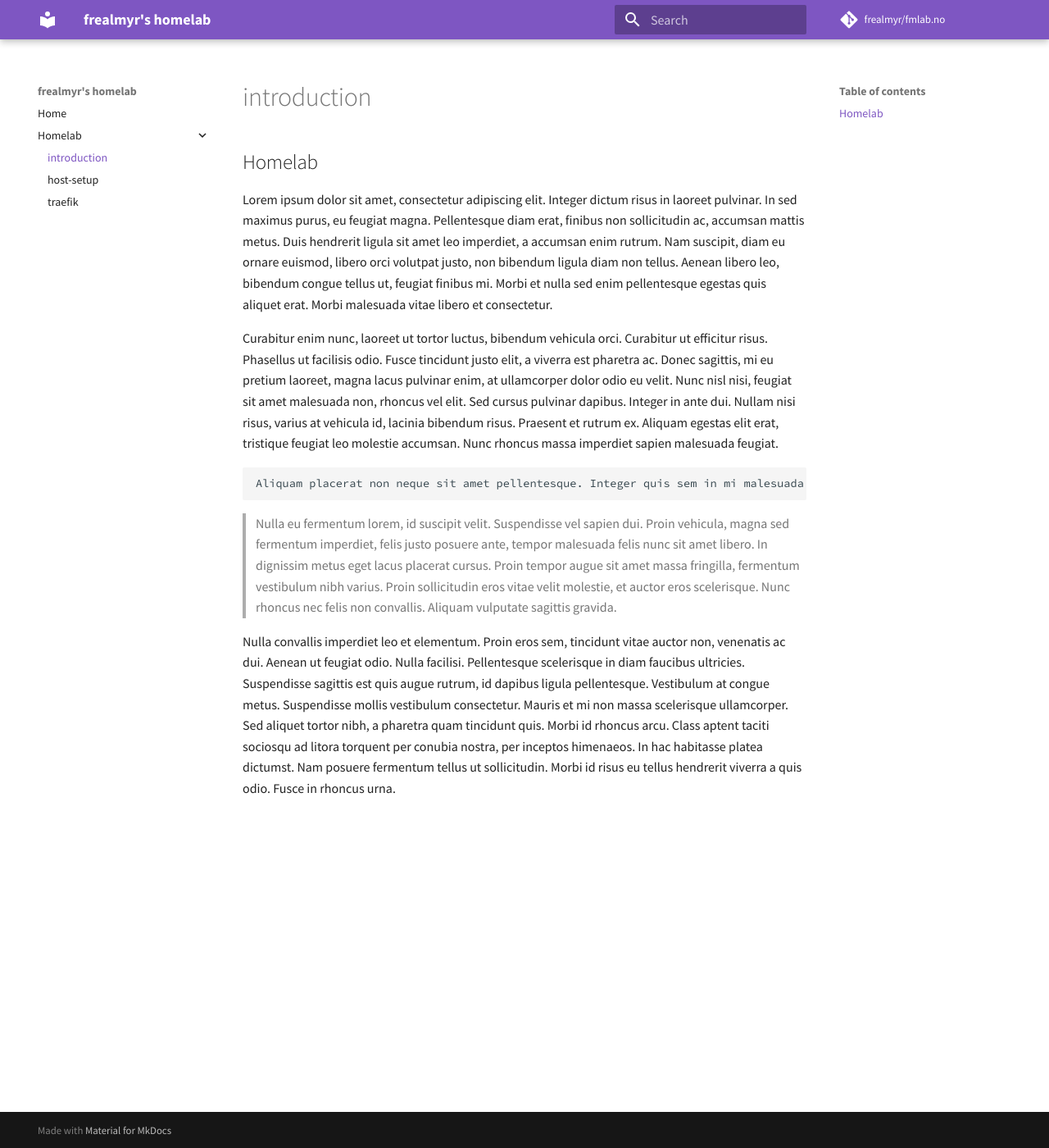
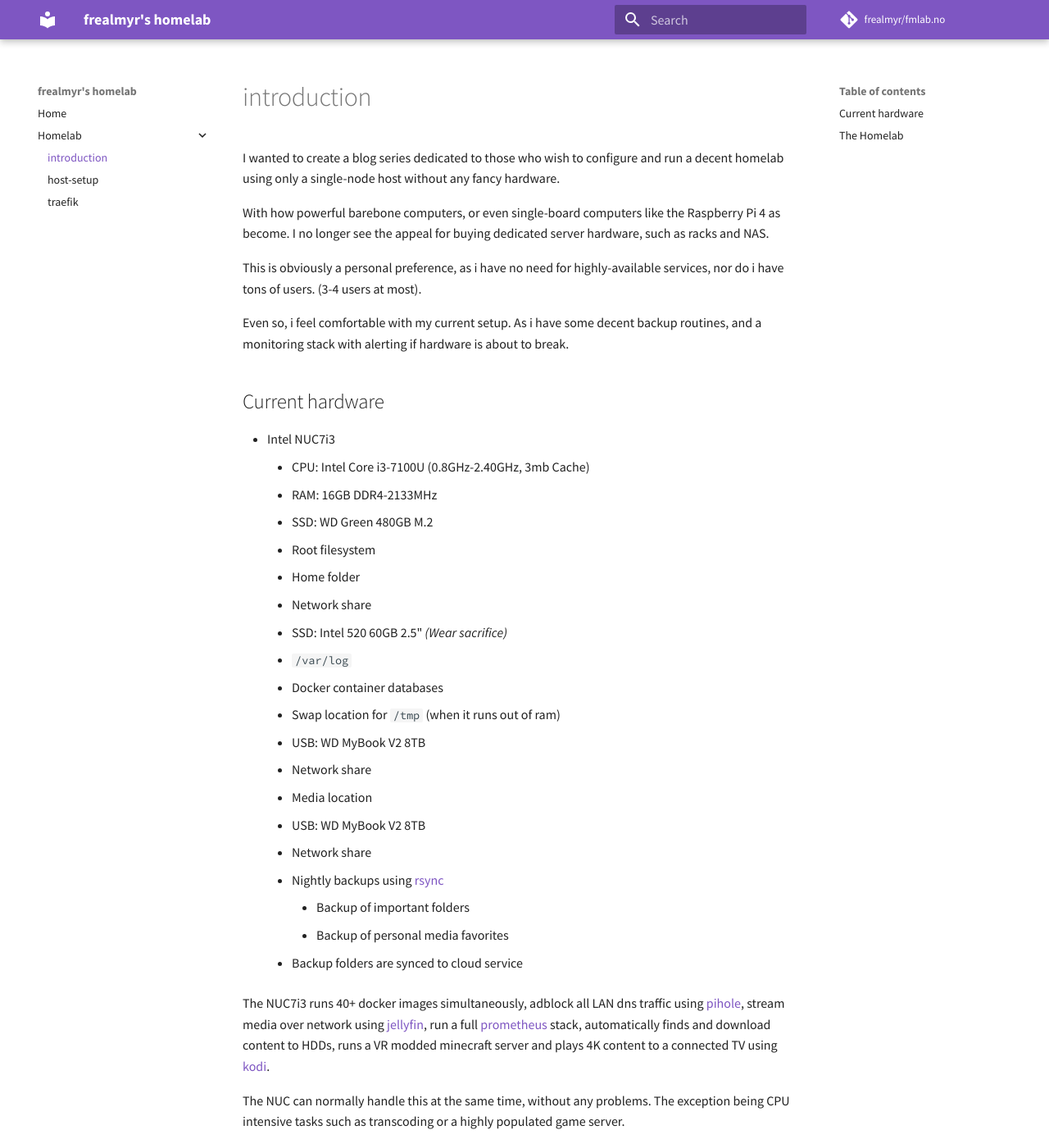
Before and after one commit to frealmyr/docs.fmlab.no, an MkDocs documentation site: the page built from docs/homelab/introduction.md, in a window 1280 px wide and 1400 px high. Shown: the whole window at 82% size. Built offline with MkDocs 1.6.1 and Material for MkDocs 9.7.7, drawn with Linux system fonts in a browser that asks for light colours; comment, search, counter and statistics services are not loaded; some of the changed text lies outside the part shown.

Commit message:
homelab: create introduction

````diff
--- a/docs/homelab/introduction.md
+++ b/docs/homelab/introduction.md
@@ -1,13 +1,50 @@
-## Homelab
+I wanted to create a blog series dedicated to those who wish to configure and run a decent homelab using only a single-node host without any fancy hardware.
 
-Lorem ipsum dolor sit amet, consectetur adipiscing elit. Integer dictum risus in laoreet pulvinar. In sed maximus purus, eu feugiat magna. Pellentesque diam erat, finibus non sollicitudin ac, accumsan mattis metus. Duis hendrerit ligula sit amet leo imperdiet, a accumsan enim rutrum. Nam suscipit, diam eu ornare euismod, libero orci volutpat justo, non bibendum ligula diam non tellus. Aenean libero leo, bibendum congue tellus ut, feugiat finibus mi. Morbi et nulla sed enim pellentesque egestas quis aliquet erat. Morbi malesuada vitae libero et consectetur.
+With how powerful barebone computers, or even single-board computers like the Raspberry Pi 4 as become. I no longer see the appeal for buying dedicated server hardware, such as racks and NAS.
 
-Curabitur enim nunc, laoreet ut tortor luctus, bibendum vehicula orci. Curabitur ut efficitur risus. Phasellus ut facilisis odio. Fusce tincidunt justo elit, a viverra est pharetra ac. Donec sagittis, mi eu pretium laoreet, magna lacus pulvinar enim, at ullamcorper dolor odio eu velit. Nunc nisl nisi, feugiat sit amet malesuada non, rhoncus vel elit. Sed cursus pulvinar dapibus. Integer in ante dui. Nullam nisi risus, varius at vehicula id, lacinia bibendum risus. Praesent et rutrum ex. Aliquam egestas elit erat, tristique feugiat leo molestie accumsan. Nunc rhoncus massa imperdiet sapien malesuada feugiat.
+This is obviously a personal preference, as i have no need for highly-available services, nor do i have tons of users. (3-4  users at most).
 
-```
-Aliquam placerat non neque sit amet pellentesque. Integer quis sem in mi malesuada posuere eget in sem. Mauris semper pulvinar ligula eu elementum. In laoreet vulputate aliquet. Mauris consectetur sit amet erat sit amet semper. Morbi facilisis consectetur eros, eu tristique quam aliquet tempus. Integer eget sapien id ante ultrices rutrum. Suspendisse potenti.
-```
+Even so, i feel comfortable with my current setup. As i have some decent backup routines, and a monitoring stack with alerting if hardware is about to break.
 
->Nulla eu fermentum lorem, id suscipit velit. Suspendisse vel sapien dui. Proin vehicula, magna sed fermentum imperdiet, felis justo posuere ante, tempor malesuada felis nunc sit amet libero. In dignissim metus eget lacus placerat cursus. Proin tempor augue sit amet massa fringilla, fermentum vestibulum nibh varius. Proin sollicitudin eros vitae velit molestie, et auctor eros scelerisque. Nunc rhoncus nec felis non convallis. Aliquam vulputate sagittis gravida.
+## Current hardware
 
-Nulla convallis imperdiet leo et elementum. Proin eros sem, tincidunt vitae auctor non, venenatis ac dui. Aenean ut feugiat odio. Nulla facilisi. Pellentesque scelerisque in diam faucibus ultricies. Suspendisse sagittis est quis augue rutrum, id dapibus ligula pellentesque. Vestibulum at congue metus. Suspendisse mollis vestibulum consectetur. Mauris et mi non massa scelerisque ullamcorper. Sed aliquet tortor nibh, a pharetra quam tincidunt quis. Morbi id rhoncus arcu. Class aptent taciti sociosqu ad litora torquent per conubia nostra, per inceptos himenaeos. In hac habitasse platea dictumst. Nam posuere fermentum tellus ut sollicitudin. Morbi id risus eu tellus hendrerit viverra a quis odio. Fusce in rhoncus urna.
+  - Intel NUC7i3
+    - CPU: Intel Core i3-7100U (0.8GHz-2.40GHz, 3mb Cache)
+    - RAM: 16GB DDR4-2133MHz
+    - SSD: WD Green 480GB M.2
+      - Root filesystem
+      - Home folder
+      - Network share
+    - SSD: Intel 520 60GB 2.5" _(Wear sacrifice)_
+      - `/var/log`
+      - Docker container databases
+      - Swap location for `/tmp` (when it runs out of ram)
+    - USB: WD MyBook V2 8TB
+      - Network share
+      - Media location
+    - USB: WD MyBook V2 8TB
+      - Network share
+      - Nightly backups using [rsync](https://linux.die.net/man/1/rsync)
+        - Backup of important folders
+        - Backup of personal media favorites
+      - Backup folders are synced to cloud service
+
+The NUC7i3 runs 40+ docker images simultaneously, adblock all LAN dns traffic using [pihole](https://github.com/pi-hole/pi-hole), stream media over network using [jellyfin](https://github.com/jellyfin/jellyfin), run a full [prometheus](https://github.com/prometheus/prometheus) stack, automatically finds and download content to HDDs, runs a VR modded minecraft server and plays 4K content to a connected TV using [kodi](https://github.com/xbmc/xbmc).
+
+The NUC can normally handle this at the same time, without any problems. The exception being CPU intensive tasks such as transcoding or a highly populated game server.
+
+## The Homelab
+
+My homelab configuration is, except from the host, entirely hosted from docker images. As there is [little overhead](https://domino.research.ibm.com/library/cyberdig.nsf/papers/0929052195DD819C85257D2300681E7B/$File/rc25482.pdf) compared to running software on the host itself.
+
+Every stack gets their own folder, with it's own `.env`  and `docker-compose.yml` file.
+
+I use [pihole](https://github.com/pi-hole/pi-hole) to adblock DNS queries on the LAN, and make use of the [dnsmasq](http://www.thekelleys.org.uk/dnsmasq/doc.html) DNS server in the pihole container to direct any `appname.lab` DNS queries to my server.
+
+For network routing, i use [traefik](https://containo.us/traefik/), which can route traffic on my LAN and to the Internet, based on the labels which are set on the application.
+
+All of the running docker images are kept up to date using [watchtower](https://github.com/containrrr/watchtower), which scans for new docker images periodically, and updates these seamlessly.
+
+There is also a monitoring stack with Prometheus, Alertmanager and Grafana. Which gives me a full overview of the current resource utilization, and customized alerting for events, such as a disk that reports bad health over S.M.A.R.T.
+
+In the next pages, i will create guides for how to achieve this homelab setup.
````
Also changed, not shown: docs/homelab/host-setup.md (deleted, +0 -9 lines), docs/homelab/traefik.md (deleted, +0 -77 lines), docs/index.md (+4 -11 lines).
